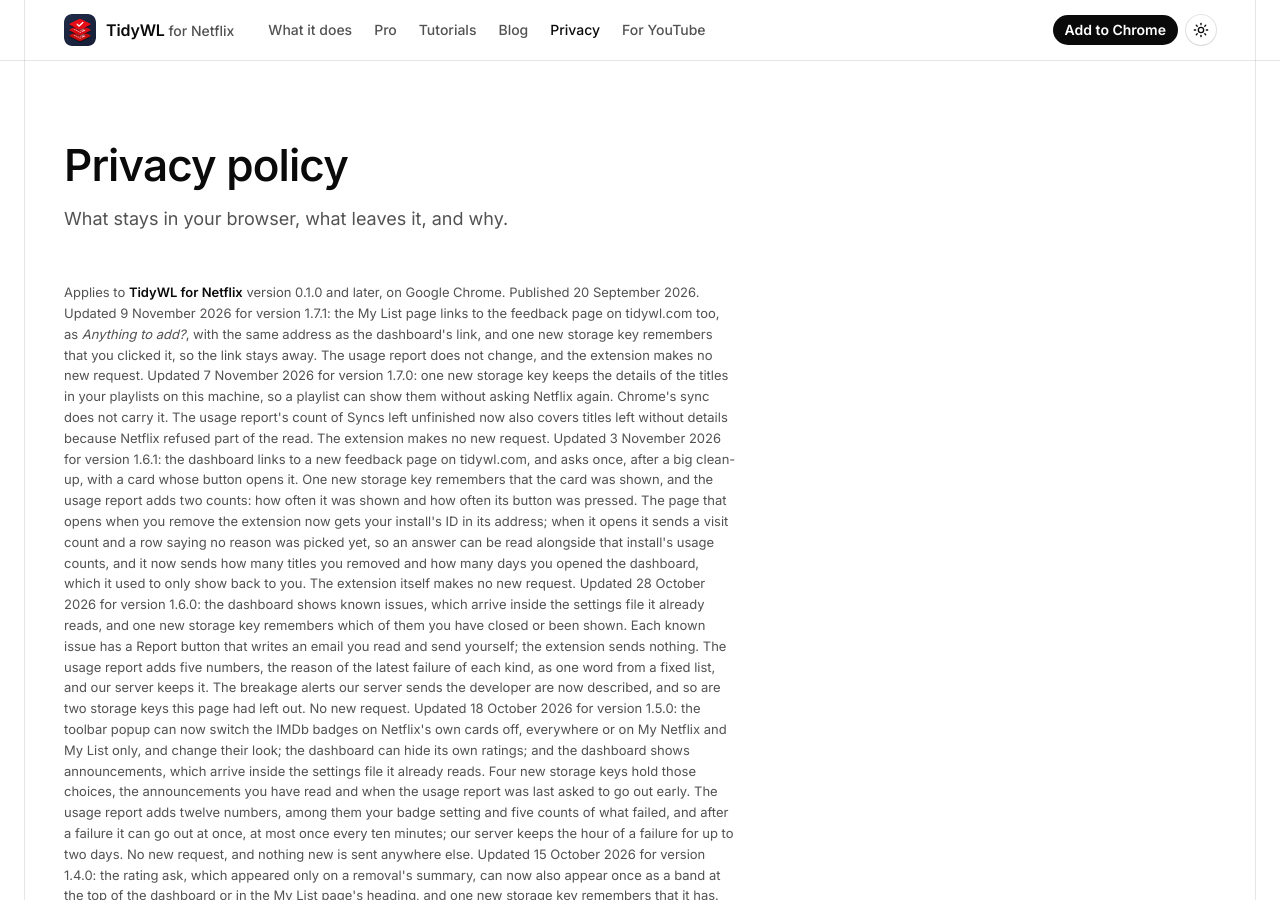
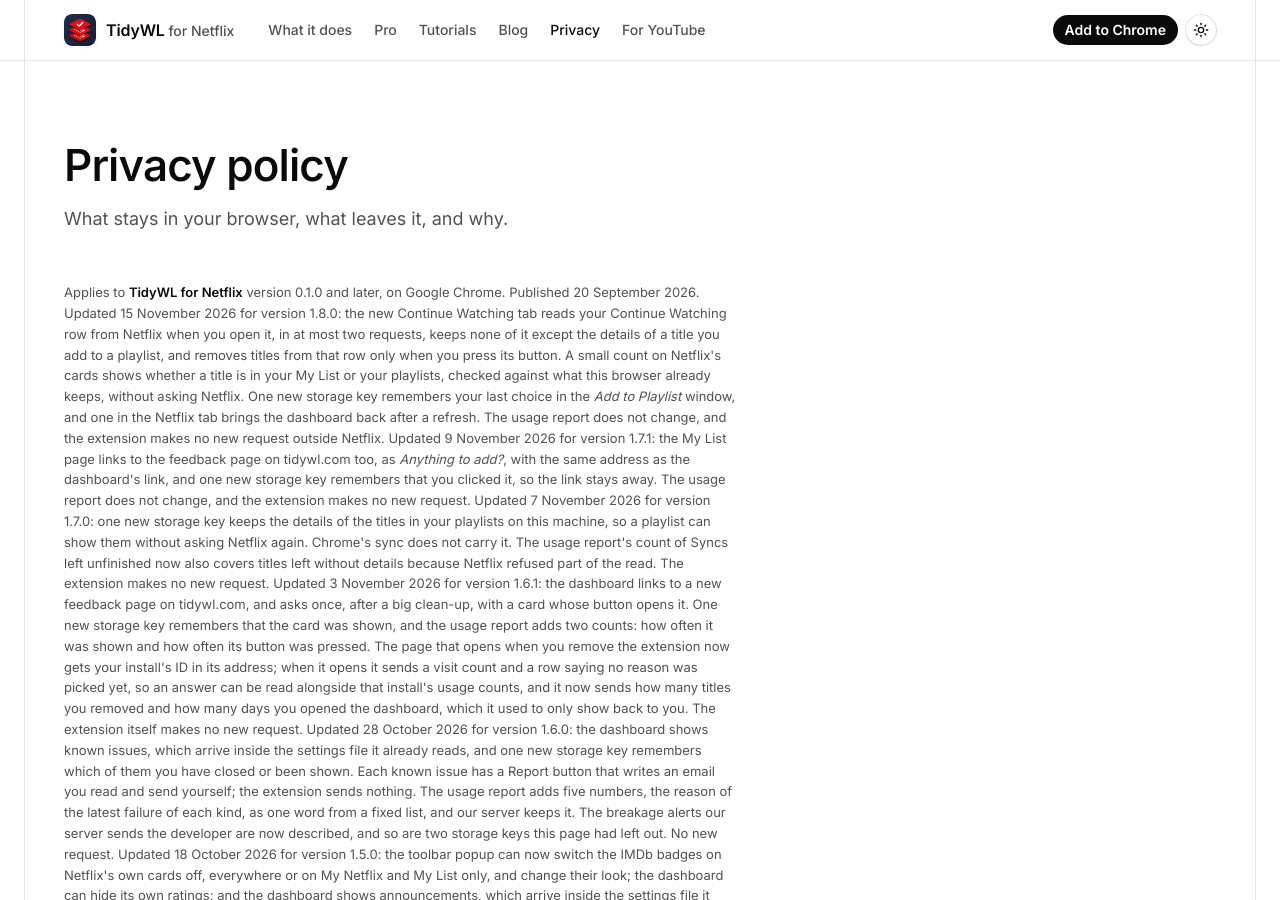
Before and after one commit to dominic-lam/tidywl-site, a Jekyll site: the page built from netflix/privacy/index.html, in a window 1280 px wide and 900 px high. Built offline with Jekyll 4.4.1, drawn with Linux system fonts in a browser that asks for light colours.

Commit message:
Netflix 1.8.0 is live, so the policy gets its dated line
1.8.0 went live on the store on 15 November 2026, so the dated line,
privacy_updated, last_modified_at and the version carry that day. Checked
against the extension's v1.8.0 tag (ef817db): the manifest adds two
content-script files and no permission, the one new fetch() is Netflix's
own GraphQL endpoint, and the usage report's code is unchanged since v1.7.2.

Co-Authored-By: Claude Opus 5.5 <noreply@anthropic.com>
Claude-Session: https://claude.ai/code/session_01LiAXDuxU2RoCm9DfxFUb94

```diff
--- a/_data/netflix.yml
+++ b/_data/netflix.yml
@@ -14,14 +14,14 @@
 
 published: true
 store_url: https://chromewebstore.google.com/detail/watch-later-tidy-for-netf/gbgdgeamachehbegdghnhpkiebahmafm
-version: 1.7.1
+version: 1.8.0
 
 # The date the privacy policy last changed. A record only: nothing reads it
 # (checked 2026-10-10). The sitemap's date comes from `last_modified_at` in
 # netflix/privacy/index.html's front matter, which Liquid cannot fill from
 # here, so bump both by hand when the policy's substance changes — not for a
 # typo, per the freshness rule in CLAUDE.md.
-privacy_updated: 2026-11-09
+privacy_updated: 2026-11-15
 # The day the policy first went live. Rendered as "Published"; never bumped.
 privacy_published: 2026-09-20
 
--- a/netflix/privacy/index.html
+++ b/netflix/privacy/index.html
@@ -3,7 +3,7 @@ layout: netflix
 permalink: /netflix/privacy/
 title: "Privacy policy — TidyWL for Netflix"
 description: "What TidyWL for Netflix reads, what it keeps in your browser, what leaves it — four public requests, title ids to our ratings table, a usage report, and for Pro a licence check and playlist sync — and why each permission is asked for. Plain language, no hedging."
-last_modified_at: 2026-11-09
+last_modified_at: 2026-11-15
 ---
 
 <!-- ── PRIVACY POLICY ──
@@ -154,8 +154,9 @@ last_modified_at: 2026-11-09
      the feedback link's place once that was clicked, and a click on it sets the
      existing tidywl_support_ask clicked flag (markSupportAskClicked), so it adds
      no key. No new fetch() or permission between v1.7.2 and the v1.8.0 tag
-     (manifest differs only in version). The dated line waits for the day 1.8.0
-     goes live.
+     (manifest differs only in version). 1.8.0 was live on the
+     store 2026-11-15 and merged that day, so the dated line, privacy_updated and
+     last_modified_at carry that date.
 
      1.8.0 widened, redrafted 2026-11-14 against the extension's main: the
      Continue Watching tab reads Netflix's row (dashboard-continue.js:
@@ -170,7 +171,10 @@ last_modified_at: 2026-11-09
      in netflix.com's sessionStorage (dashboard-state.js dashboardSnapshot;
      dashboard-overlay.js saves at pagehide, takes once at load). manifest.json
      adds two content-script files, no permission; no fetch() outside netflix.com
-     added since v1.7.2; no new usage-report field.
+     added since v1.7.2; no new usage-report field. Checked again at the v1.8.0 tag
+     (ef817db) before the merge: manifest.json adds the version and the two
+     content-script files only; the one fetch() added is page-context.js's
+     netflix.com GraphQL call; usage-utils.js is unchanged since v1.7.2.
 
      This is the page the Chrome Web Store listing points at, so every sentence
      in it has to be true of the shipped build, not of the plan.
@@ -211,6 +215,12 @@ last_modified_at: 2026-11-09
     <p class="nf-policy-meta">
       Applies to <strong>TidyWL for Netflix</strong> version 0.1.0 and later, on Google Chrome.
       Published {{ site.data.netflix.privacy_published | date: "%-d %B %Y" }}.
+      Updated 15 November 2026 for version 1.8.0: the new Continue Watching tab reads your Continue Watching row from
+      Netflix when you open it, in at most two requests, keeps none of it except the details of a title you add to a playlist, and removes titles from that row only when you
+      press its button. A small count on Netflix's cards shows whether a title is in your My List or your playlists,
+      checked against what this browser already keeps, without asking Netflix. One new storage key remembers your last
+      choice in the <em>Add to Playlist</em> window, and one in the Netflix tab brings the dashboard back after a refresh.
+      The usage report does not change, and the extension makes no new request outside Netflix.
       Updated 9 November 2026 for version 1.7.1: the My List page links to the feedback page on tidywl.com too, as
       <em>Anything to add?</em>, with the same address as the dashboard's link, and one new storage key remembers that
       you clicked it, so the link stays away. The usage report does not change, and the extension makes no new request.
```
